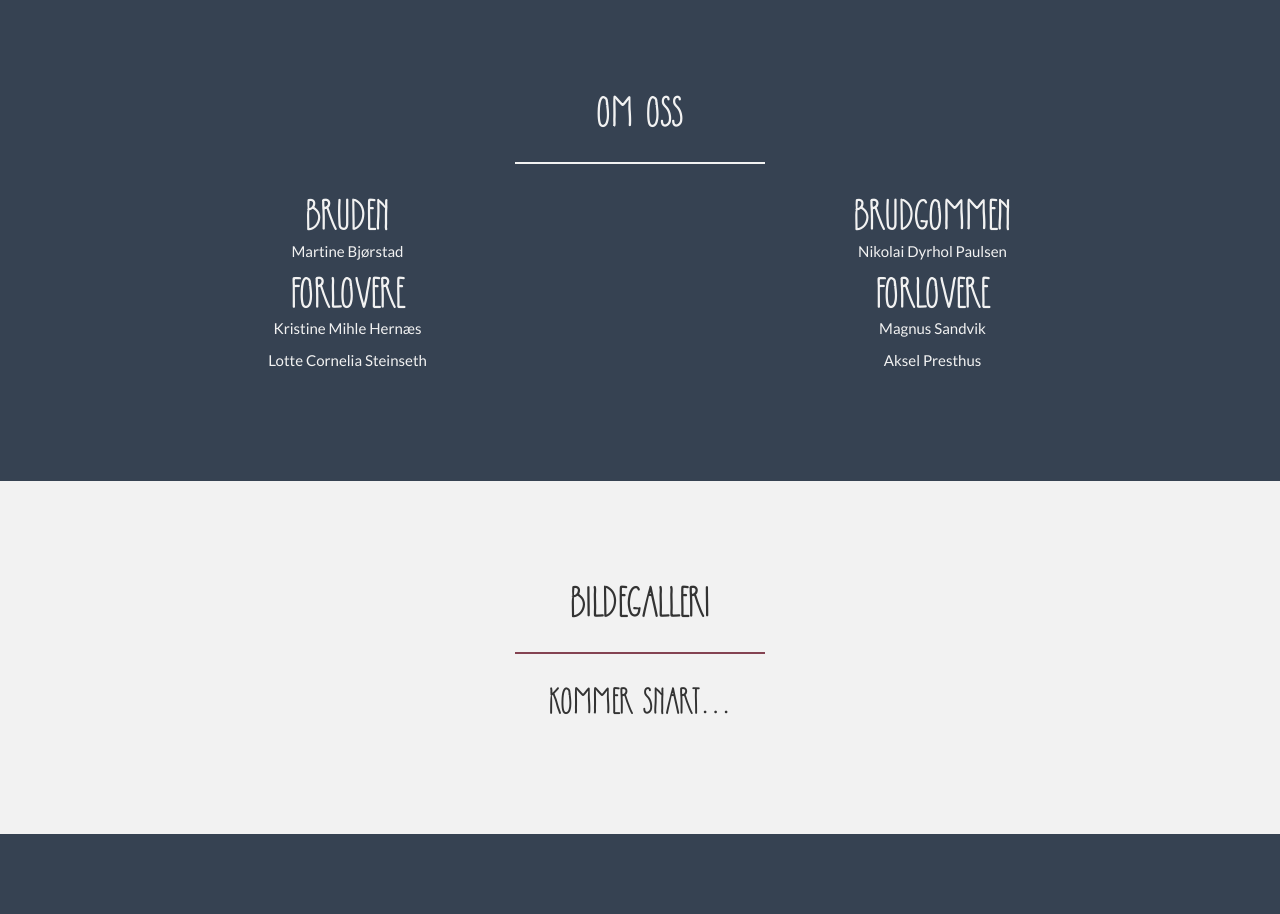
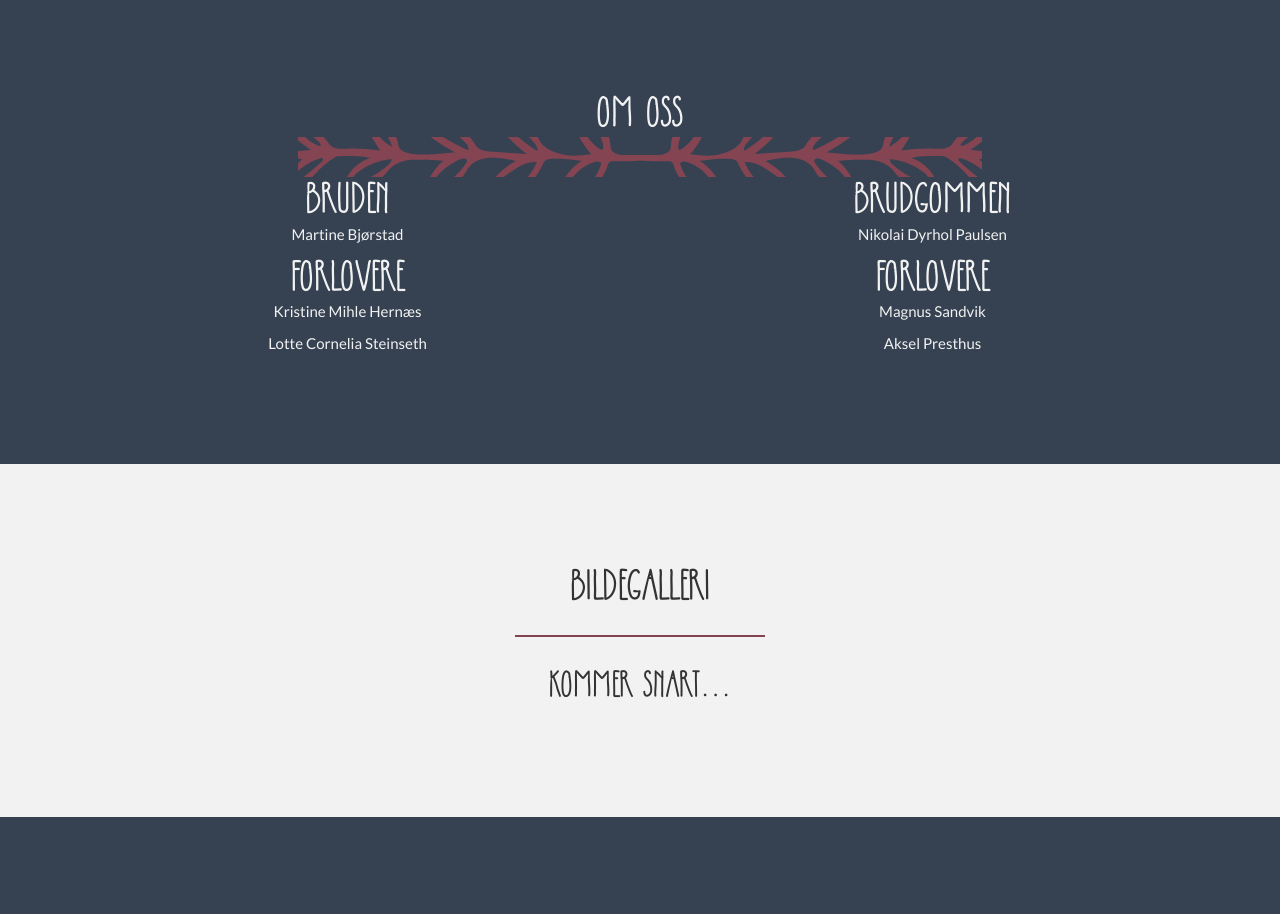
Before and after one commit to rix1/mn-bryllup, a website: page index.html in a window 1280 px wide. Shown: the part 1920-2834 px from the top of the page. Drawn offline with nearby package versions, Linux system fonts and the light colour scheme.

Commit message:
Tried to fix human resources.

```diff
--- a/index.html
+++ b/index.html
@@ -151,7 +151,7 @@
         <div class="row">
             <div class="col-sm-12 text-center">
                 <h2>Om oss</h2>
-                <hr class="heart-light">
+                <div class="leaf-white"></div>
             </div>
         </div>
         <div class="row">
--- a/package.json
+++ b/package.json
@@ -19,6 +19,7 @@
   "dependencies": {
     "express": "^4.12.3",
     "less": "^2.5.0",
+    "mongodb": "^2.0.27",
     "socket.io": "^1.3.5"
   }
 }
--- a/public/css/main.less
+++ b/public/css/main.less
@@ -79,6 +79,22 @@ h4 {
 .saturday{
   column-count: 2;
 }
+
+
+.leaf-white{
+    margin: 0 auto;
+    width: 60%;
+    height: 40px;
+    background: url("/img/hr-red.png")  no-repeat center center scroll;
+    -webkit-background-size: auto;
+    -moz-background-size: auto;
+    -o-background-size: auto;
+    background-size: auto;
+}
+
+
+
+
 hr.heart-white-light,
 hr.heart-light,
 hr.heart-primary {
```
Also changed, not shown: public/css/main.css, public/img/hr-red.png (added), public/img/hr-white.png (added).
